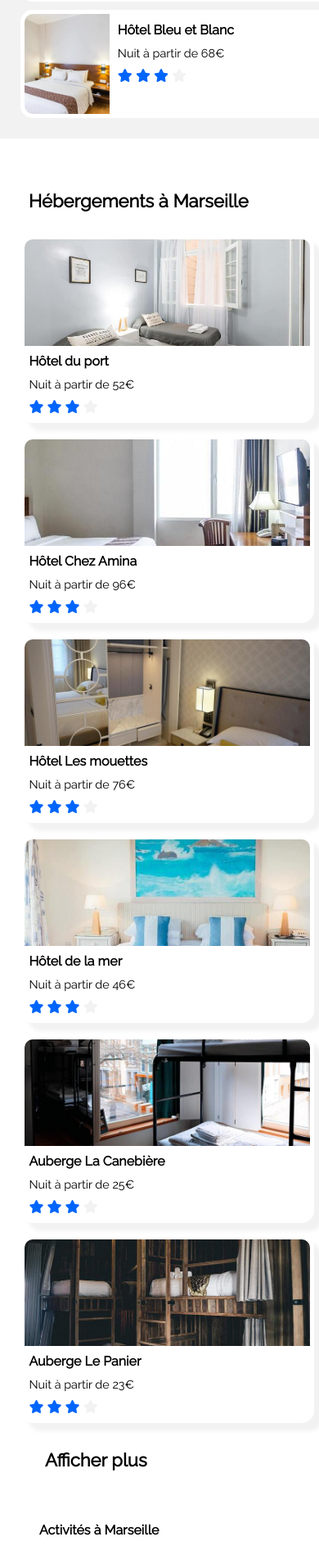
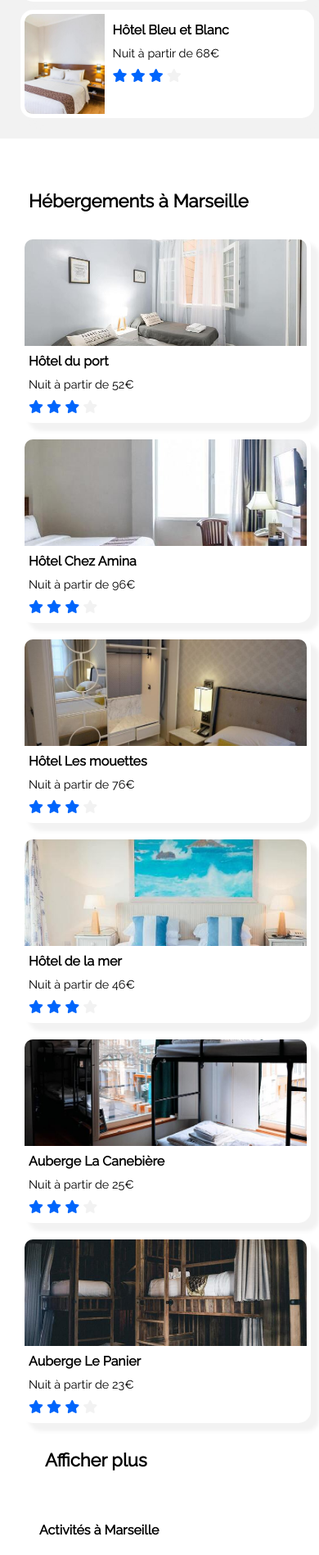
Before and after one commit to ernest-nde/booki, a plain HTML site: page index.html in a window 390 px wide. Shown: the part 967-2864 px from the top of the page at 82% size. Drawn offline with Linux system fonts and the light colour scheme; a web font is replaced by a local one.

Commit message:
css edition

```diff
--- a/assets/css/style.css
+++ b/assets/css/style.css
@@ -553,13 +553,17 @@ div.a-propos ul, div.nos-hebergements ul, div.assistance ul {
 
 
     div.hebergements-populaires {
-        width: 97%;
+        width: 96%;
         border-radius: 0%;
         padding: 25px;
     }
 
+    div.card-pop {
+        width: 95%;
+    }
+
     div.hebergments-marseille {
-        width: 97%;
+        width: 95%;
         border-radius: 0%;
         background: #FFFFFF;
     }
@@ -583,7 +587,7 @@ div.a-propos ul, div.nos-hebergements ul, div.assistance ul {
     }
 
     div.card {
-        width: inherit;
+        width: 100%;
     }
 
     div.card img {
```
